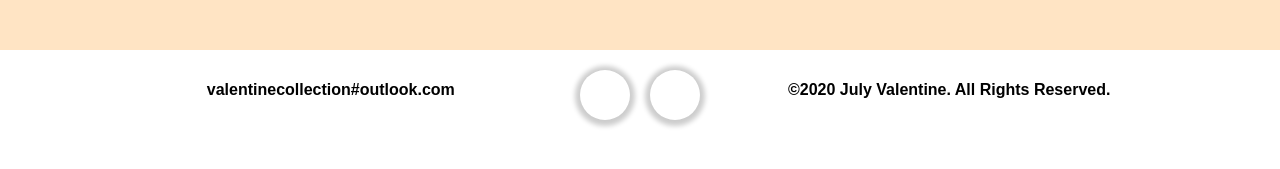
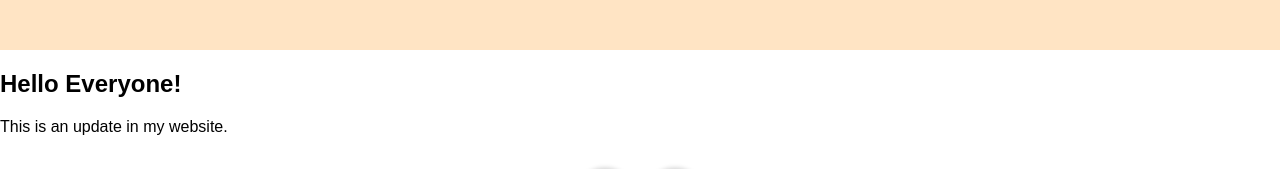
Before and after one commit to pjkr007/hello-world, a plain HTML site: page index.html in a window 1280 px wide. Shown: the part 1440-1609 px from the top of the page. Before the commit the page ends 1580 px from the top, so only its background shows below. Drawn offline with Linux system fonts and the light colour scheme.

Commit message:
Update index.html

```diff
--- a/index.html
+++ b/index.html
@@ -49,6 +49,10 @@
         </div>
         </div>
     </section>
+    <section>
+        <h1> Hello Everyone! </h1
+            <p> This is an update in my website. </p>
+    </section>
 
     <!-- FOOTER : EMAIL, SOCIAL MEDIA CONTACTS & COPYRIGHT -->
     <footer class=" h-20">
```
